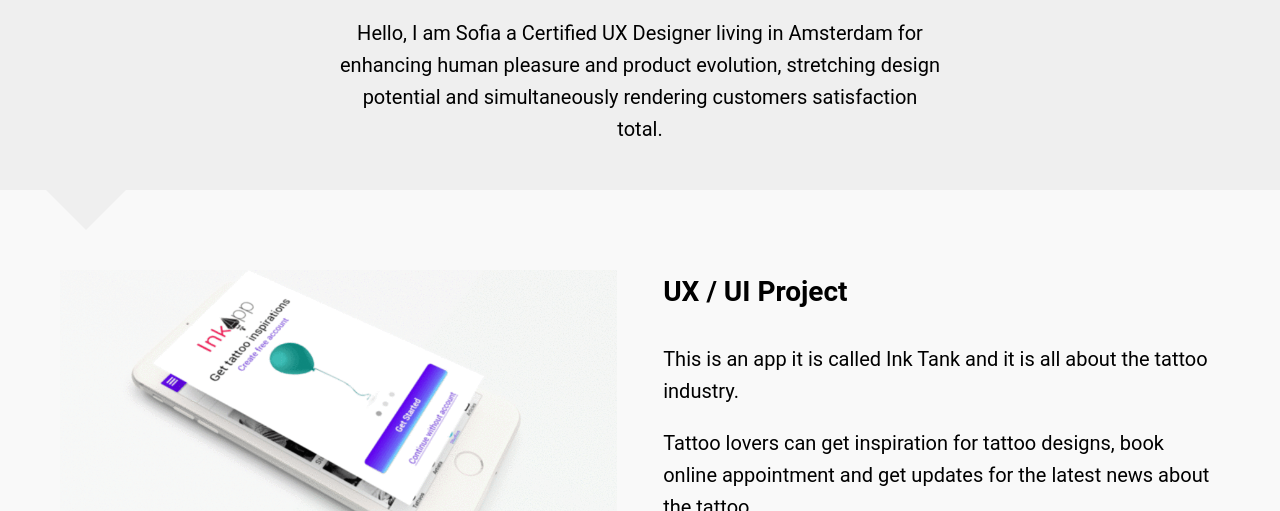
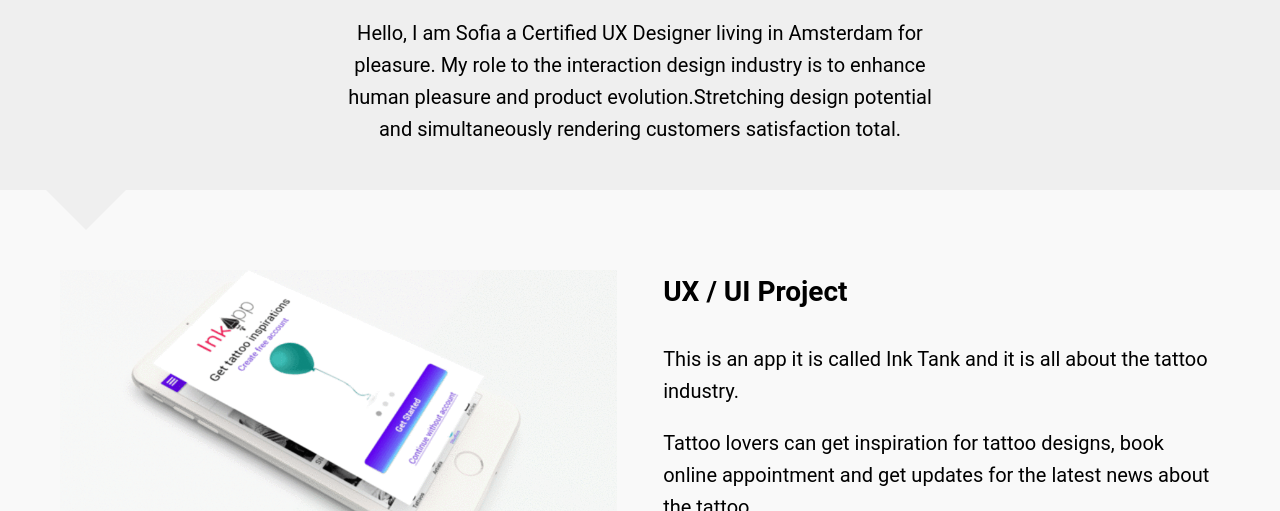
Before and after one commit to SofiaUX/portfolio-website, a plain HTML site: page index.html in a window 1280 px wide. Shown: the part 289-800 px from the top of the page. Drawn offline with nearby package versions, Linux system fonts and the light colour scheme.

```diff
--- a/index.html
+++ b/index.html
@@ -34,7 +34,7 @@
         <h1>Welcome to SofiaUX portfolio!</h1>
       <h2 class="slogan">..developed and designed from scratch..</h2>
         <p>
-          Hello, I am Sofia a Certified UX Designer living in Amsterdam for enhancing human pleasure and product evolution, stretching design potential and simultaneously rendering customers satisfaction total.
+          Hello, I am Sofia a Certified UX Designer living in Amsterdam for pleasure. My role to the interaction design industry is to enhance human pleasure and product evolution.Stretching design potential and simultaneously rendering customers satisfaction total.
         </p>
       </div>
     </div>
```
Also changed, not shown: 1 other file.
